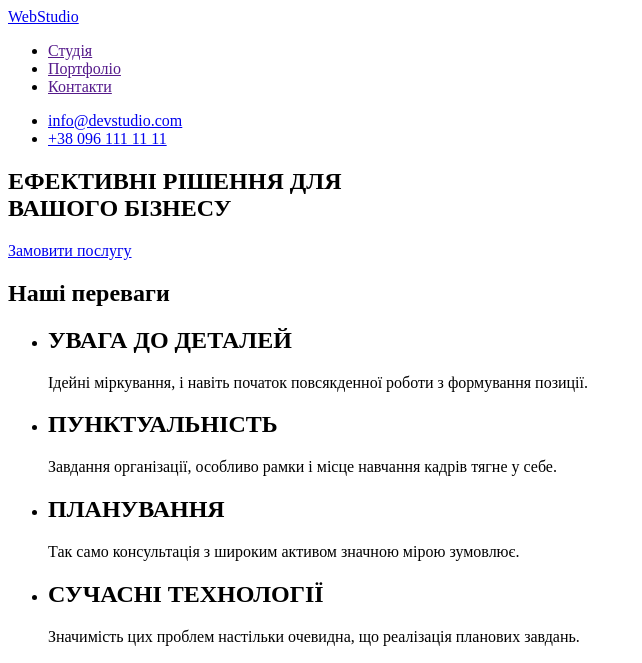
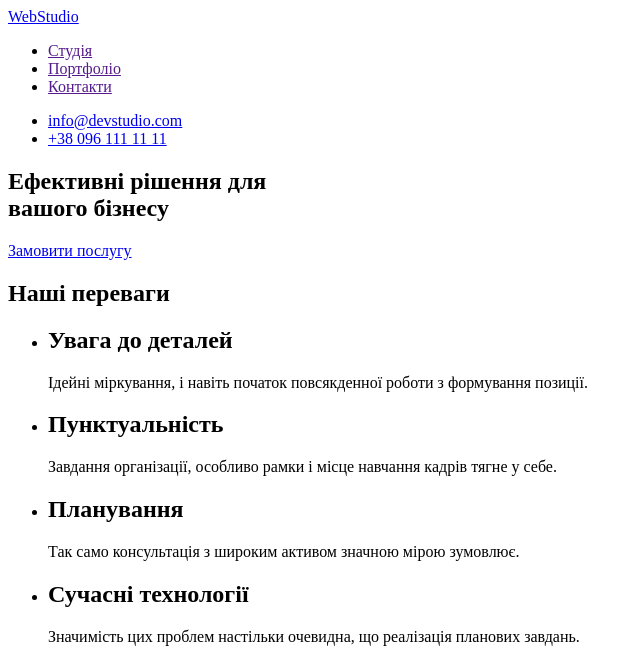
Before and after one commit to 001elijah/goit-markup-hw-01, a plain HTML site: page index.html in a window 1280 px wide. Shown: the top 663 px of the page, without its empty margins (0-642 px from the left). Drawn offline with Linux system fonts and the light colour scheme.

Commit message:
Update index.html

```diff
--- a/index.html
+++ b/index.html
@@ -34,7 +34,7 @@
     <!-- add section within block div because it is a separate section -->
         <section>
             <!-- if u c that a part of a string begins from a new string simply use "br" -->
-            <h1>ЕФЕКТИВНІ РІШЕННЯ ДЛЯ <br /> ВАШОГО БІЗНЕСУ</h1>
+            <h1>Ефективні рішення для <br /> вашого бізнесу</h1>
             <a href="./index.html">Замовити послугу</a>
         </section>
         <!-- one block for the next two sections(?) -->
@@ -45,19 +45,19 @@
             <!-- use "ul" if u see several similar elements repeating in a row -->
             <ul>
                 <li>
-                    <h2>УВАГА ДО ДЕТАЛЕЙ</h2>
+                    <h2>Увага до деталей</h2>
                     <p>Ідейні міркування, і навіть початок повсякденної роботи з формування позиції.</p>
                 </li>
                 <li>
-                    <h2>ПУНКТУАЛЬНІСТЬ</h2>
+                    <h2>Пунктуальність</h2>
                     <p>Завдання організації, особливо рамки і місце навчання кадрів тягне у себе.</p>
                 </li>
                 <li>
-                    <h2>ПЛАНУВАННЯ</h2>
+                    <h2>Планування</h2>
                     <p>Так само консультація з широким активом значною мірою зумовлює.</p>
                 </li>
                 <li>
-                    <h2>СУЧАСНІ ТЕХНОЛОГІЇ</h2>
+                    <h2>Сучасні технології</h2>
                     <p>Значимість цих проблем настільки очевидна, що реалізація планових завдань.</p>
                 </li>
             </ul>
```
